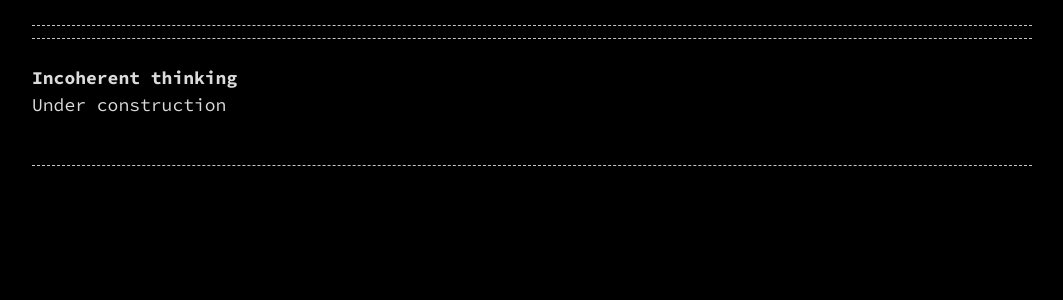
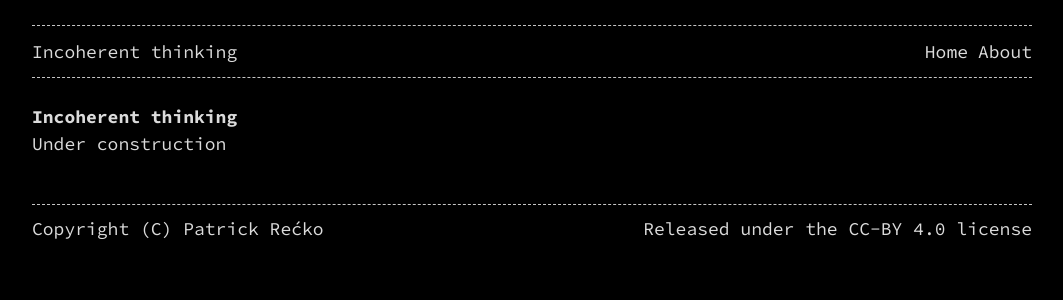
Before and after one commit to guestnone/guestnone.github.io, a Jekyll site: the page built from index.md, in a window 1280 px wide. Shown: the top 300 px of the page, without its empty margins (108-1171 px from the left). Built offline with Jekyll 4.4.1, drawn with Linux system fonts in a browser that asks for light colours.

Commit message:
More work on initial design

```diff
--- a/_config.yml
+++ b/_config.yml
@@ -13,3 +13,19 @@
 
 plugins:
   - jekyll-seo-tag
+
+
+title: 'Incoherent thinking'
+description: "Ramblings about computers, games and people acting irresponsibly"
+url: "https://www.guestnone.me"
+
+style: dark
+
+header_pages:
+  - index.md
+  - about.md
+
+site_author: Patrick Rećko
+content_license: CC-BY 4.0
+
+markdown: kramdown
--- a/_includes/footer.html
+++ b/_includes/footer.html
@@ -1,3 +1,5 @@
 <footer>
-  {{ site.footer }}
+<p style="float: left;">Copyright (C) {{ site.site_author }}</p>
+
+<p style="float: right;">Released under the {{ site.content_license }} license</p>
 </footer>
--- a/_includes/header.html
+++ b/_includes/header.html
@@ -1,7 +1,9 @@
 {%- assign page_paths = site.header_pages | default: default_paths -%}
 <header>
+
   <div class="menu">
     <ul>
+	<p style="float: left;">{{site.title}}</p>
       {%- for path in page_paths -%}
         {%- assign my_page = site.pages | where: "path", path | first -%}
         {%- if my_page.title -%}
--- a/index.md
+++ b/index.md
@@ -1,5 +1,5 @@
 ---
-title: /
+title: Home
 layout: home
 permalink: /
 ---
```
Also changed, not shown: about.md (added, +14 -0 lines), 1 other file.
